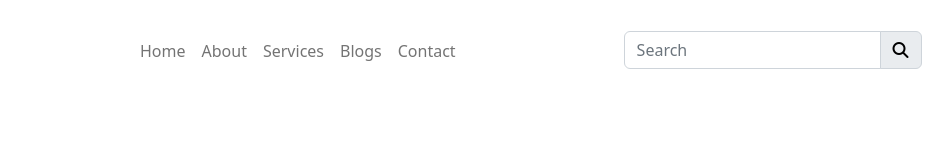
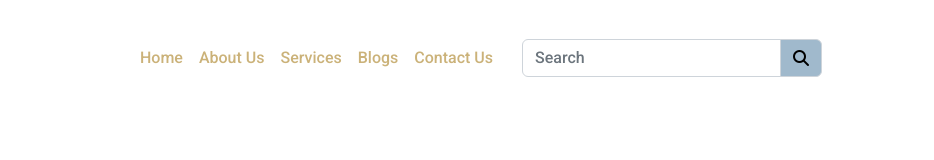
Before and after one commit to daniah-m/HAQQu, a plain HTML site: page index.html in a window 1280 px wide. Shown: the full height of the page, 346-1280 px from the left. Drawn offline with nearby package versions, Linux system fonts and the light colour scheme.

Commit message:
added: colors to header or navbar

```diff
--- a/index.html
+++ b/index.html
@@ -14,6 +14,7 @@
   <header class="container-fluid">
 
     <nav class="navbar navbar-expand-lg" style="background-color: white;">
+
       <a href="#home" class="navbar-brand">
         <img src="./logo.png" alt="website-logo" width="250" height="90" style="margin-left: 80px;" />
       </a>
@@ -28,7 +29,7 @@
             <a href="#home" class="nav-link">Home</a>
           </li>
           <li class="nav-item">
-            <a href="#about" class="nav-link">About</a>
+            <a href="#about" class="nav-link">About Us</a>
           </li>
           <li class="nav-item">
             <a href="#services" class="nav-link">Services</a>
@@ -37,16 +38,16 @@
             <a href="#blogs" class="nav-link">Blogs</a>
           </li>
           <li class="nav-item">
-            <a href="#contact" class="nav-link">Contact</a>
+            <a href="#contact" class="nav-link">Contact Us</a>
           </li>
-
-          <div class="input-group mb-3 d-flex">
-            <input type="text" class="form-control" name="username" id="username" placeholder="Search">
-            <button class="input-group-text"><i class="fa-solid fa-magnifying-glass" style="color: #000000;"></i></button>
-            </div>
-
         </ul>
       </div>
+
+      <form class="input-group mb-3" id="d-flex">
+        <input type="text" class="form-control" name="username" id="username" placeholder="Search">
+        <button class="input-group-text" style="background-color: #A0B9CC;"><i class="fa-solid fa-magnifying-glass" style="color: #000000;"></i></button>
+      </form>
+
     </nav>
   </header>
 
--- a/style.css
+++ b/style.css
@@ -1,3 +1,5 @@
+@import url('https://fonts.googleapis.com/css2?family=Montserrat:wght@500&family=Roboto:wght@500&display=swap');
+
 * {
   margin: 0;
   padding: 0;
@@ -7,10 +9,21 @@
   scroll-behavior: smooth;
 }
 
+header {
+  background-color: white;
+  font-family: 'Roboto';
+}
+
 .navbar-nav {
   margin-left: 120px;
 }
 
-.d-flex {
-  margin-left: 160px;
+.nav-item > .nav-link {
+  color: #CBB279;
 }
+
+#d-flex {
+  margin-right: 100px;
+  margin-top: 15px;
+  width: 300px;
+}
```
